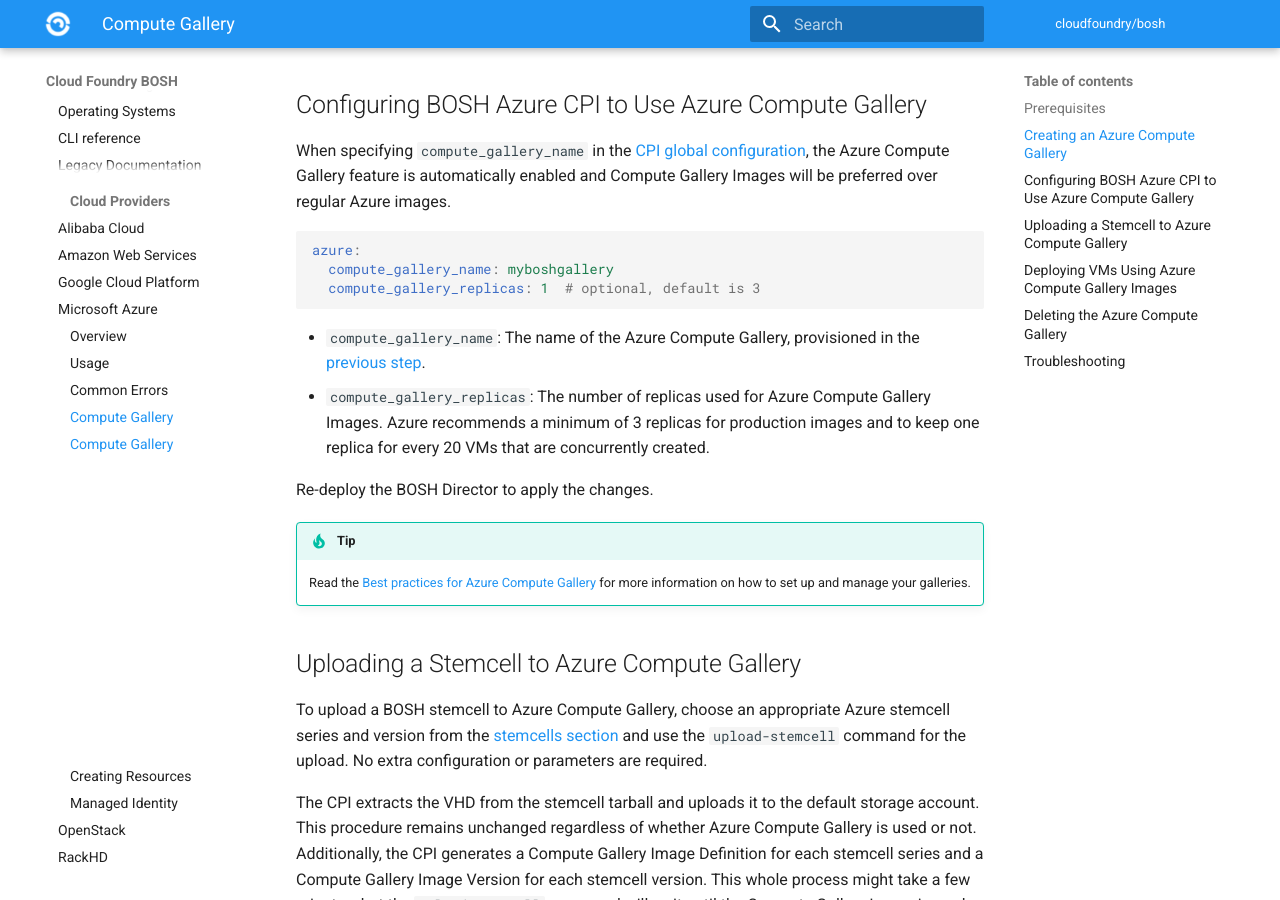
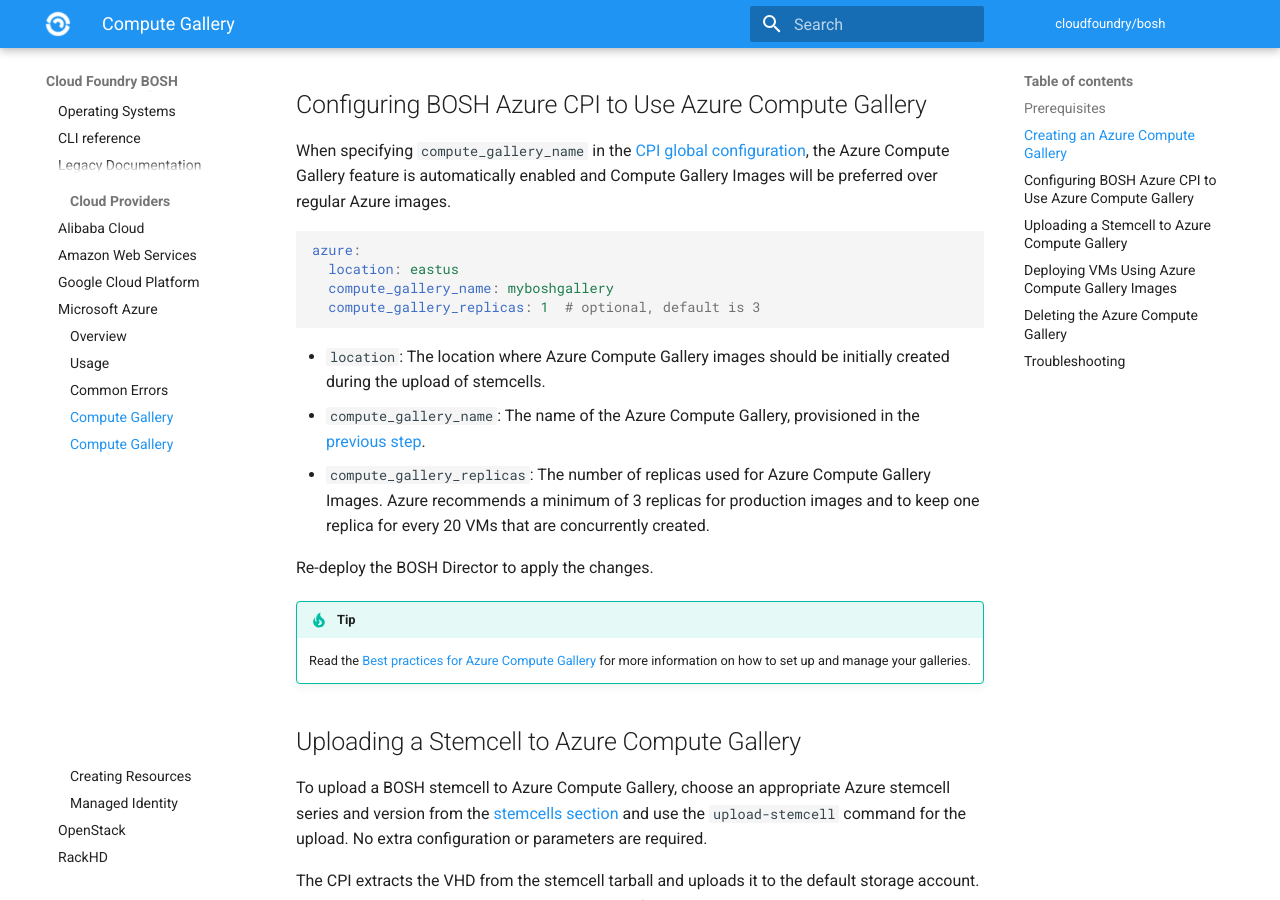
Before and after one commit to cloudfoundry/docs-bosh, an MkDocs documentation site: the page built from content/azure-compute-gallery.md, in a window 1280 px wide and 900 px high, scrolled down 929 px. Built offline with MkDocs 1.6.1 and Material for MkDocs 9.7.7, drawn with Linux system fonts in a browser that asks for light colours; old or Windows-style settings are respelled for this version of MkDocs.

Commit message:
Add note about location being required for Compute Gallery

````diff
--- a/content/azure-compute-gallery.md
+++ b/content/azure-compute-gallery.md
@@ -24,10 +24,12 @@ When specifying `compute_gallery_name` in the [CPI global configuration](./azure
 
 ```yaml
 azure:
+  location: eastus
   compute_gallery_name: myboshgallery
   compute_gallery_replicas: 1  # optional, default is 3
 ```
 
+- `location`: The location where Azure Compute Gallery images should be initially created during the upload of stemcells.
 - `compute_gallery_name`: The name of the Azure Compute Gallery, provisioned in the [previous step](#configuring-bosh-azure-cpi-to-use-azure-compute-gallery).
 - `compute_gallery_replicas`: The number of replicas used for Azure Compute Gallery Images. Azure recommends a minimum of 3 replicas for production images and to keep one replica for every 20 VMs that are concurrently created.
 
````
Also changed, not shown: content/azure-cpi.md (+1 -1 lines).
